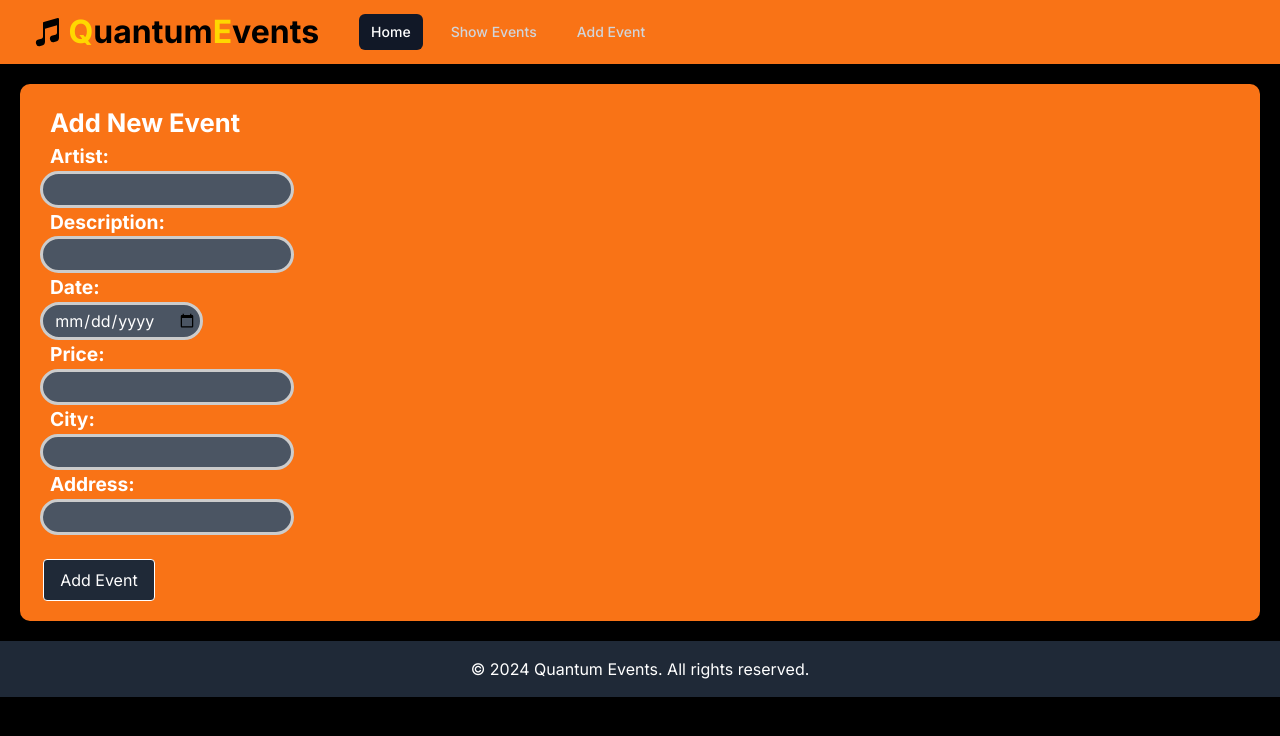
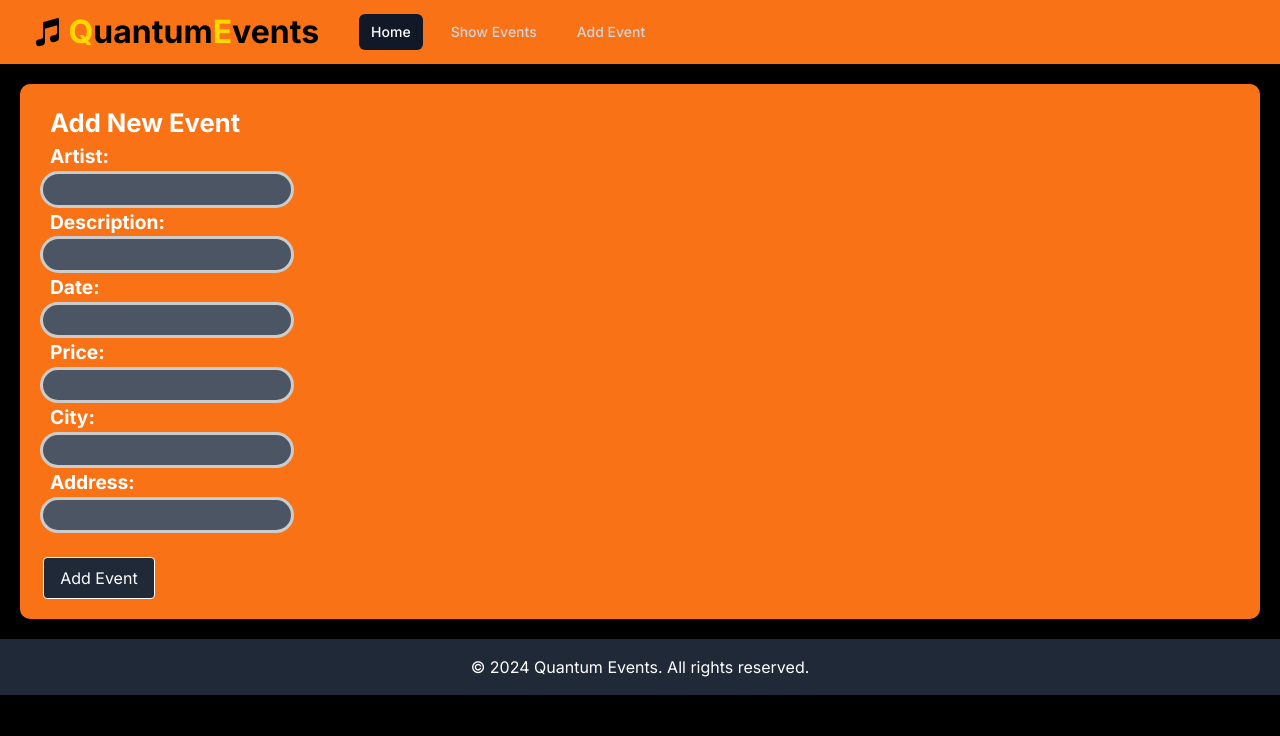
Before and after one commit to ElinSjogren/inlamning5, a Next.js app: page /components/addeventdb in a window 1280 px wide. Shown: the top 736 px of the page. Built offline with nearby package versions, Linux system fonts and the light colour scheme.

Commit message:
datePickersamtsocialmediadelning

```diff
--- a/package.json
+++ b/package.json
@@ -16,7 +16,9 @@
     "js-cookie": "^3.0.5",
     "next": "14.2.2",
     "react": "^18",
-    "react-dom": "^18"
+    "react-datepicker": "^6.9.0",
+    "react-dom": "^18",
+    "react-icons": "^5.1.0"
   },
   "devDependencies": {
     "postcss": "^8",
--- a/src/app/Events/page.js
+++ /dev/null
@@ -1,49 +0,0 @@
-// import { EventCard } from "../pagelayout/eventcard/page"
-// import eventsData from "."
-// import { openDB } from 'idb';
-// import React, { useState, useEffect } from "react";
-
-// async function createDatabase() {
-//   const edb = await openDB('theEventsDB', 1, {
-//     upgrade(db) {
-//       if (!db.objectStoreNames.contains('commingEvents')) {
-//         db.createObjectStore('commingEvents', { keyPath: 'id', autoIncrement: true });
-//       }
-//     },
-//   });
-
-//   return edb;
-// }
-// function YourComponent() {
-//   const [dataArray, setDataArray] = useState([]);
-
-//   useEffect(() => {
-//     fetchDataFromIndexedDB();
-//   }, []);
-
-//   async function fetchDataFromIndexedDB() {
-//     const db = await createDatabase('yourDatabaseName', 1);
-//     const tx = db.transaction('yourObjectStoreName', 'readonly');
-//     const store = tx.objectStore('yourObjectStoreName');
-//     const data = await store.getAll();
-//     setDataArray(data);
-//   }
-// }
-
-// export default function Event({}){
-//   return(
-//     <>
-//     {eventInfo.forEach((event)=>(
-//       <EventCard  event={event}/>
-
-//     ))}
-//     </>
-//   )
-// }
-export default function Event({}){
-  return(
-    <>
-    event
-    </>
-  )
-}
--- a/src/app/components/addeventdb/page.js
+++ b/src/app/components/addeventdb/page.js
@@ -1,6 +1,9 @@
 'use client'
 import React, { useState } from 'react';
 import styles from '../../pagelayout/data/page.module.css'
+import DatePicker from "react-datepicker";
+import "react-datepicker/dist/react-datepicker.css";
+
 
 function AddEvent({ onAddEvent }) {
   const [newEvent, setNewEvent] = useState({
@@ -22,7 +25,7 @@ function AddEvent({ onAddEvent }) {
 
     const { artist, description, date, price, city, address } = newEvent;
 
-    if (artist && description && date && price && city && address) {
+    if (artist && description && price && city && address) {
       dbPromise.onsuccess = (event) => {
         const db = event.target.result;
         const tx = db.transaction("userData", "readwrite");
@@ -73,6 +76,13 @@ function AddEvent({ onAddEvent }) {
     }
   };
 
+  const handleDateChange = (date) => {
+    // Formatera det valda datumet till ISO 8601-format utan tidsinformation
+    const formattedDate = date.toISOString().split('T')[0];
+    // Uppdatera newEvent-objektet med det formaterade datumet
+    setNewEvent({ ...newEvent, date: formattedDate });
+  };
+
   return (
     <div style={{ backgroundColor: '#f97316', padding: '20px', borderRadius: '10px', color: 'white', margin:'20px'}}>
 
@@ -95,15 +105,19 @@ function AddEvent({ onAddEvent }) {
         className={styles.inputField}
         onChange={handleInputChange}
       /><br />
-      <label htmlFor="date" className={styles.pFont}>Date:</label><br />
-      <input
-        type="date"
-        id="date"
-        name="date"
-        value={newEvent.date}
-        className={styles.inputField}
-        onChange={handleInputChange}
-      /><br />
+<label htmlFor="date" className={styles.pFont}>Date:</label><br />
+<DatePicker
+  id="date"
+  selected={newEvent.date ? new Date(newEvent.date) : null} // Använd null om newEvent.date är tomt
+  onChange={handleDateChange}
+  className={styles.inputField}
+/>
+
+
+
+<br />
+
+
       <label htmlFor="price" className={styles.pFont}>Price:</label><br />
       <input
         type="text"
--- /dev/null
+++ b/src/app/components/media/page.js
@@ -0,0 +1,29 @@
+import { FaFacebook, FaTwitter, FaInstagram } from 'react-icons/fa'; // Importera ikoner från Font Awesome
+
+function shareEvent(url, artist, date, city) {
+    return {
+      facebook: `https://www.facebook.com/sharer/sharer.php?u=${encodeURIComponent(url)}&title=${encodeURIComponent(artist)}&date=${encodeURIComponent(date)}&city=${encodeURIComponent(city)}`,
+      twitter: `https://twitter.com/intent/tweet?url=${encodeURIComponent(url)}&text=${encodeURIComponent(`Check out this event: ${artist} - Date: ${date} - City: ${city}`)}`,
+      instagram: 'https://example.com/instagram-share',
+    };
+}
+
+function MediaLinks({ event }) {
+    const baseUrl = 'https://quantumevents.com';
+    const shareUrl = `${baseUrl}/event/${event.id}`;
+    const shareLinks = shareEvent(shareUrl, event.artist, event.date, event.city);
+
+    const handleShare = (platform) => {
+        window.open(shareLinks[platform], '_blank');
+    };
+
+    return (
+        <div>
+            <button onClick={() => handleShare('facebook')} className="icon-button"><FaFacebook size="2rem" /></button>&nbsp;&nbsp;
+            <button onClick={() => handleShare('twitter')} className="icon-button"><FaTwitter size="2rem" /></button>&nbsp;&nbsp;
+            <button onClick={() => handleShare('instagram')} className="icon-button"><FaInstagram size="2rem" /></button>
+        </div>
+    );
+}
+
+export default MediaLinks;
--- a/src/app/pagelayout/data/page.js
+++ b/src/app/pagelayout/data/page.js
@@ -4,6 +4,7 @@ import React, { useEffect, useState } from 'react';
 import { openDB } from 'idb';
 import styles from './page.module.css';
 import { initDatabase } from './data';
+import MediaLinks from '../../components/media/page'
 
 function Database() {
   const [userData, setUserData] = useState([]);
@@ -170,7 +171,7 @@ function Database() {
       <div>
         <button onClick={() => handleEdit(item.id)} className={styles.editButton}>Edit</button>
         <button onClick={() => handleDelete(item.id)} className={styles.deleteButton}>Delete</button>
-
+        <br/><br/><MediaLinks event={item} />
       </div>
      </div>
   ))}
```
Also changed, not shown: src/app/pagelayout/data/page.module.css (line endings or trailing spaces), 1 other file (tests, documents, lock files or other folders).
